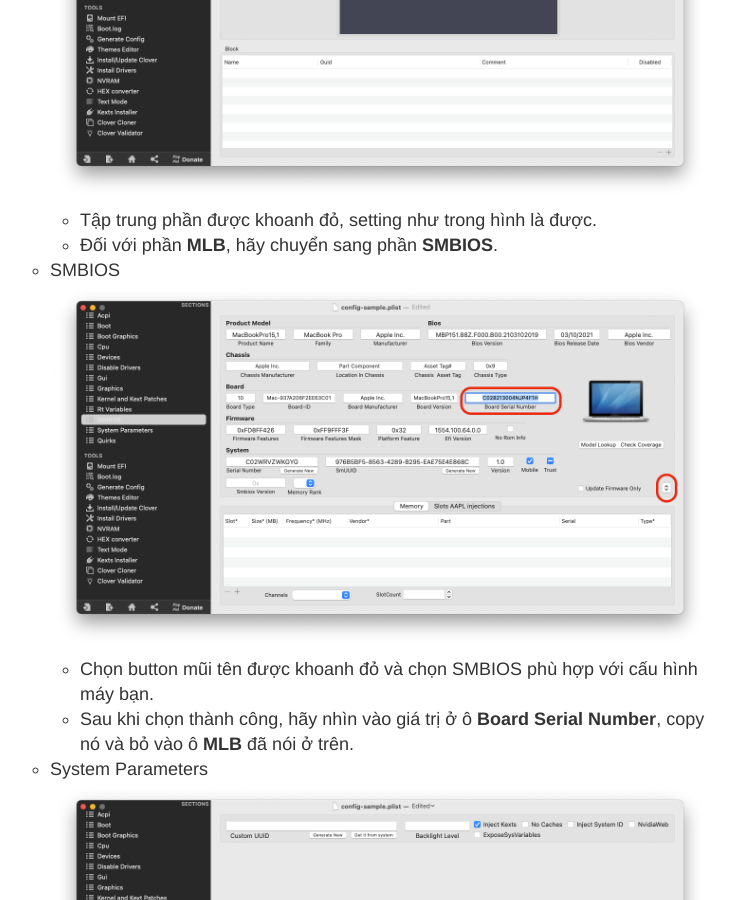
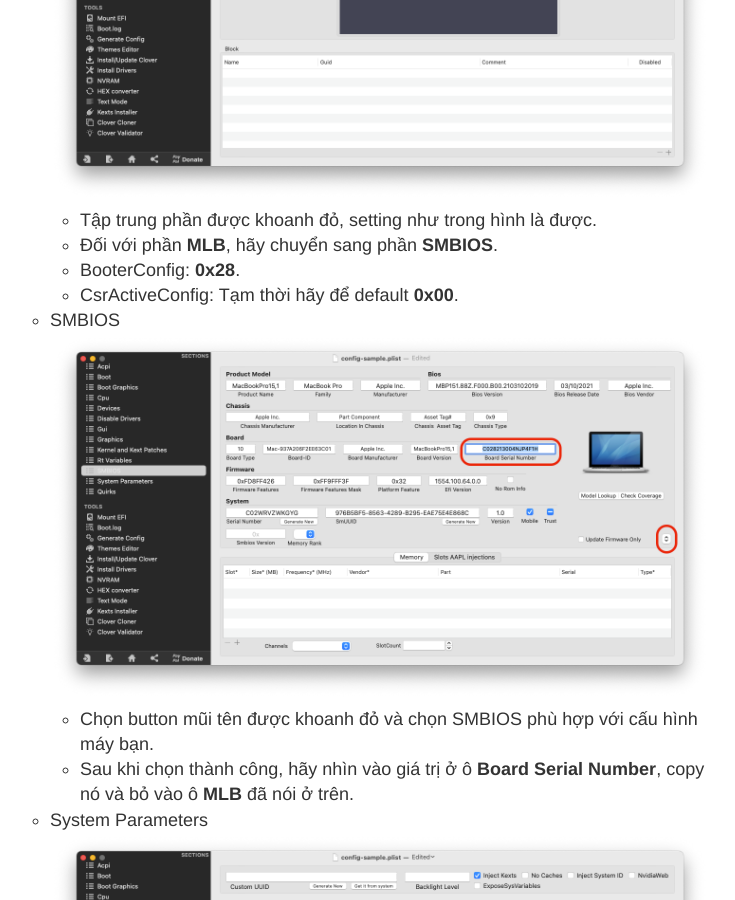
Before and after one commit to rex-lapis/rex-lapis.github.io, a Jekyll site: the page built from _posts/2021-5-31-clover.md, in a window 1280 px wide and 900 px high, scrolled down 6950 px. Shown: the whole window, without its empty margins (290-1025 px from the left). Built offline with Jekyll 4.4.1, drawn with Linux system fonts in a browser that asks for light colours.

Commit message:
Update 2021-5-31-clover.md

```diff
--- a/_posts/2021-5-31-clover.md
+++ b/_posts/2021-5-31-clover.md
@@ -72,6 +72,8 @@ Clover hiện tại có thể được coi là phiên bản "rút gọn" so vớ
     ![rt-variable](/images/clover screenshot/rt-variable.png)
       - Tập trung phần được khoanh đỏ, setting như trong hình là được.
       - Đối với phần **MLB**, hãy chuyển sang phần **SMBIOS**.
+      - BooterConfig: **0x28**.
+      - CsrActiveConfig: Tạm thời hãy để default **0x00**.
 
     - SMBIOS
     ![smbios](/images/clover screenshot/smbios.png)
```
